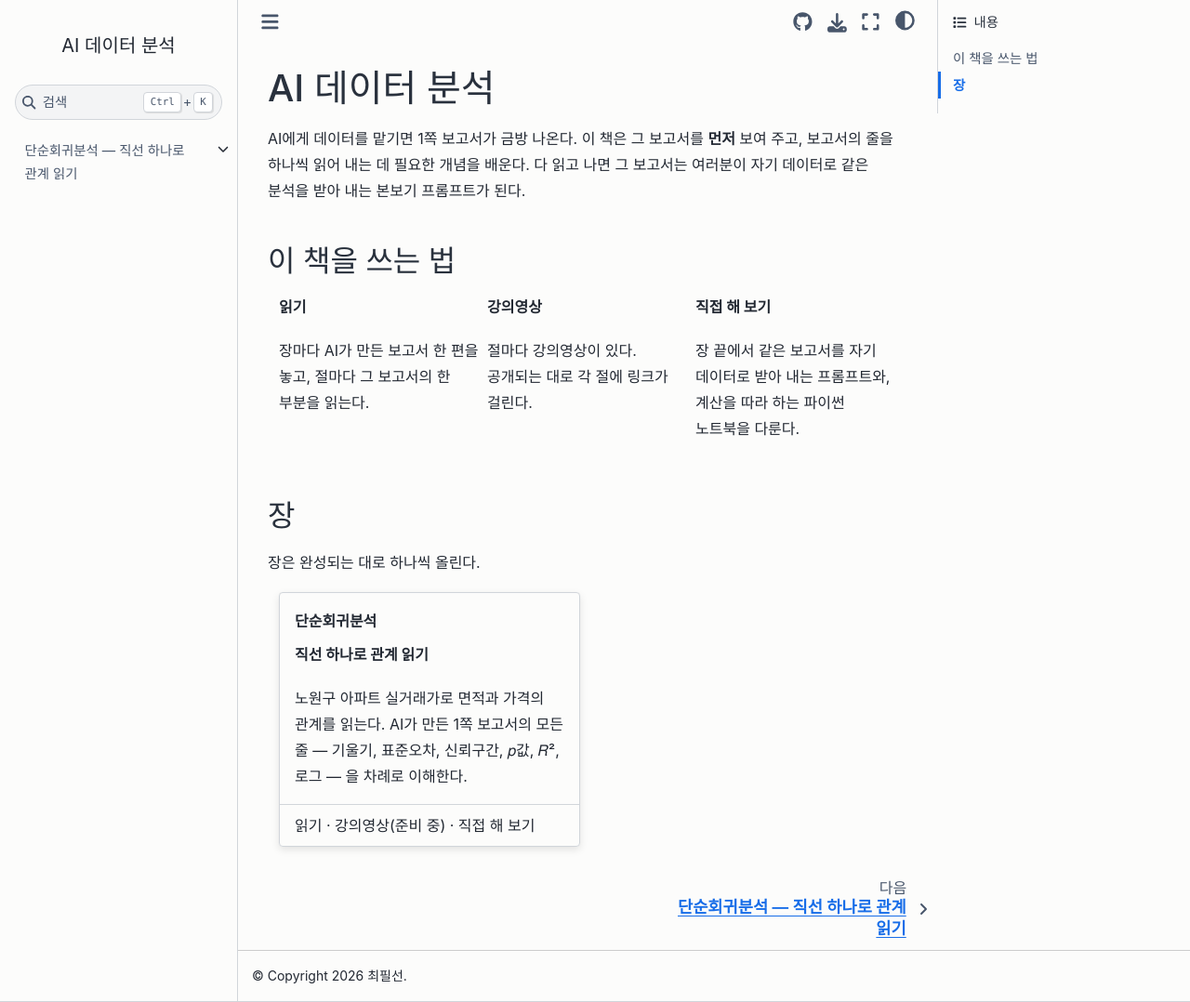
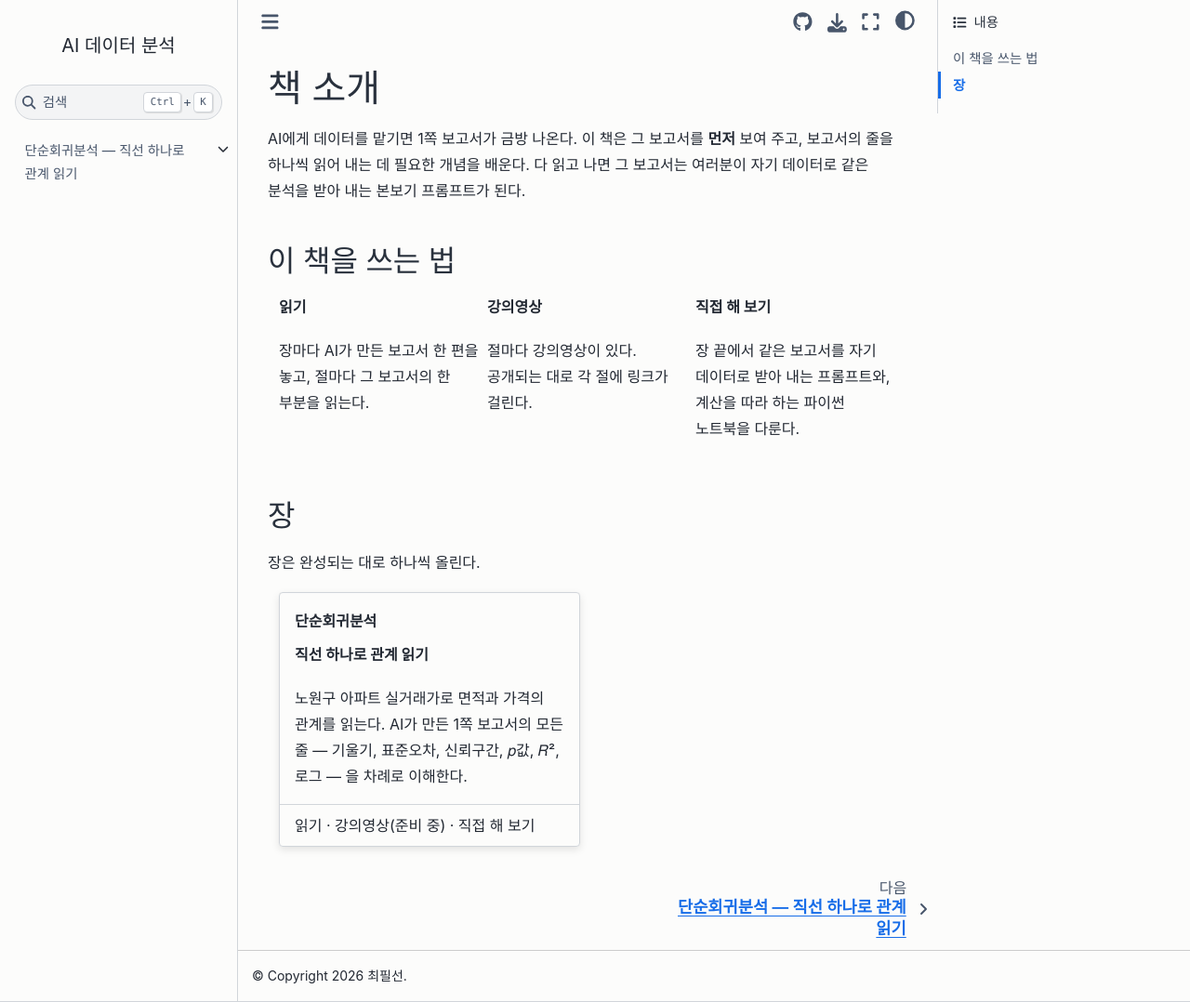
Before and after one commit to pilsunchoi/book5, a Jupyter Book: the page built from index.md, in a window 1280 px wide and 1078 px high. Shown: the whole window at 93% size. Built offline with Jupyter Book 1.0.4 settings and Sphinx 7.4.7 and the Sphinx Book theme 1.1.4, drawn with Linux system fonts in a browser that asks for light colours; some web fonts are replaced; pages that are not in the unit, such as notebooks, are missing from menus.

Commit message:
Title the home page 책 소개 so the tab title is not doubled
Co-Authored-By: Claude Opus 5.5 <noreply@anthropic.com>

```diff
--- a/index.md
+++ b/index.md
@@ -1,4 +1,4 @@
-# AI 데이터 분석
+# 책 소개
 
 AI에게 데이터를 맡기면 1쪽 보고서가 금방 나온다. 이 책은 그 보고서를 **먼저** 보여 주고, 보고서의 줄을 하나씩 읽어 내는 데 필요한 개념을 배운다. 다 읽고 나면 그 보고서는 여러분이 자기 데이터로 같은 분석을 받아 내는 본보기 프롬프트가 된다.
 
```
